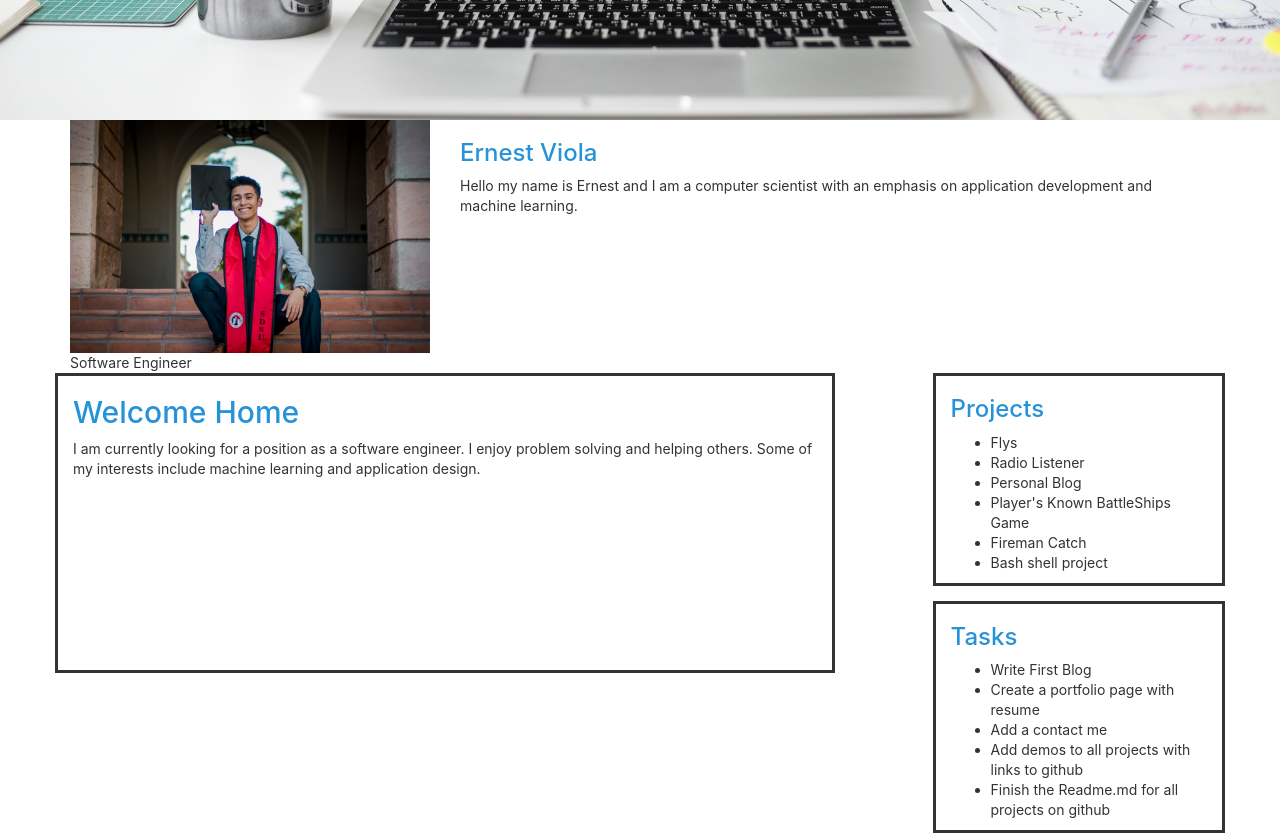
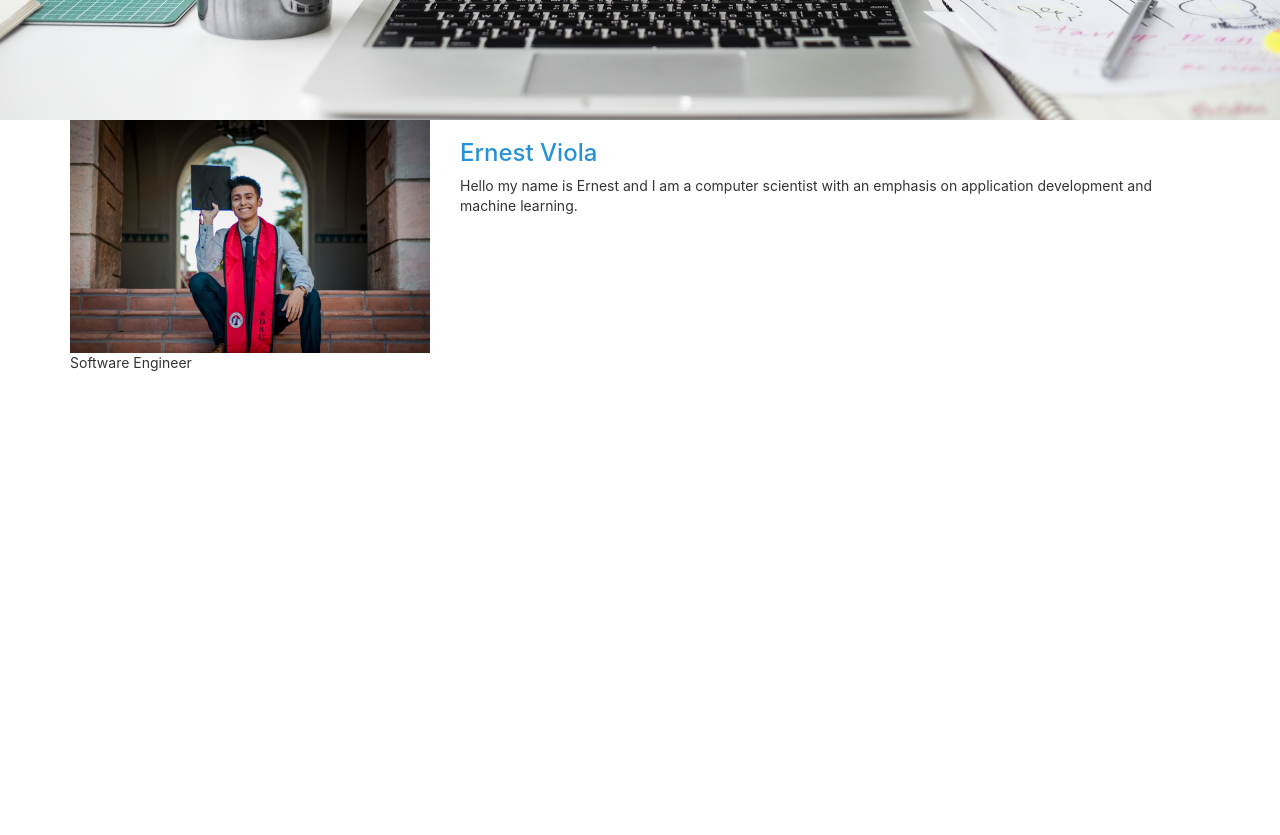
Before and after one commit to ernestviola/static-blog, a React (Create React App) app: page / in a window 1280 px wide. Shown: the part 680-1515 px from the top of the page. Built offline with nearby package versions, Linux system fonts and the light colour scheme.

Commit message:
Updated about me and task list

```diff
--- a/src/containers/Home.css
+++ b/src/containers/Home.css
@@ -45,3 +45,7 @@
     border-style: solid;
     height: 300px;
 }
+
+.about {
+    height: 100vh;
+}
--- a/src/containers/Home.js
+++ b/src/containers/Home.js
@@ -20,6 +20,7 @@ export default class Home extends Component {
                     </div>
 
                 </header>
+                <div className="about">
                     <Grid>
                         <Row>
                             <Col lg={4} md={4} sm={12}>
@@ -34,6 +35,7 @@ export default class Home extends Component {
                             </Col>
                         </Row>
                     </Grid>
+                </div>
                 <Grid>
                     <Row>
                         <Col className="Main-Content" xs={12} md={8}>
```
Lines whose indentation alone changed are shown as unchanged.
